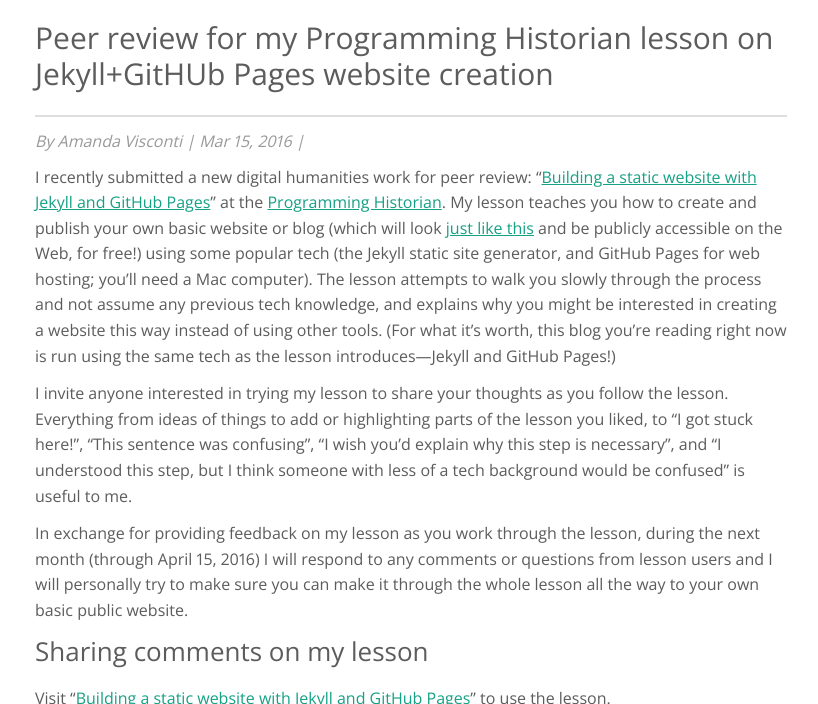
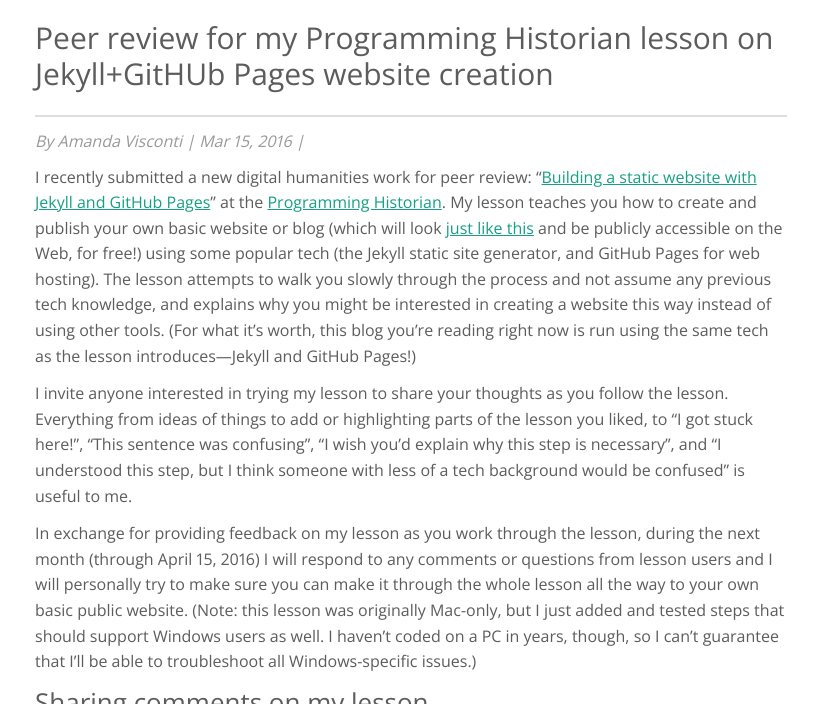
Before and after one commit to amandavisconti/literaturegeek, a Jekyll site: the page built from _posts/2016-03-15-peer-review-programming-historian-jekyll.md, in a window 1280 px wide and 900 px high, cut to the strip 196-900 px from the top of the window. Shown: the whole strip, without its empty margins (229-1047 px from the left). Built offline with Jekyll 4.4.1, drawn with Linux system fonts in a browser that asks for light colours.

Commit message:
Now w/Windows + PC help caveat

```diff
--- a/_posts/2016-03-15-peer-review-programming-historian-jekyll.md
+++ b/_posts/2016-03-15-peer-review-programming-historian-jekyll.md
@@ -11,11 +11,11 @@
 published: true
 ---
 
-I recently submitted a new digital humanities work for peer review: "[Building a static website with Jekyll and GitHub Pages](http://programminghistorian.github.io/ph-submissions/lessons/building-static-sites-with-jekyll-github-pages)" at the *[Programming Historian](http://programminghistorian.org/)*. My lesson teaches you how to create and publish your own basic website or blog (which will look [just like this](http://amandavisconti.github.io/JekyllDemo/) and be publicly accessible on the Web, for free!) using some popular tech (the Jekyll static site generator, and GitHub Pages for web hosting; you'll need a Mac computer). The lesson attempts to walk you slowly through the process and not assume any previous tech knowledge, and explains why you might be interested in creating a website this way instead of using other tools. (*For what it's worth, this blog you're reading right now is run using the same tech as the lesson introduces—Jekyll and GitHub Pages!*)
+I recently submitted a new digital humanities work for peer review: "[Building a static website with Jekyll and GitHub Pages](http://programminghistorian.github.io/ph-submissions/lessons/building-static-sites-with-jekyll-github-pages)" at the *[Programming Historian](http://programminghistorian.org/)*. My lesson teaches you how to create and publish your own basic website or blog (which will look [just like this](http://amandavisconti.github.io/JekyllDemo/) and be publicly accessible on the Web, for free!) using some popular tech (the Jekyll static site generator, and GitHub Pages for web hosting). The lesson attempts to walk you slowly through the process and not assume any previous tech knowledge, and explains why you might be interested in creating a website this way instead of using other tools. (*For what it's worth, this blog you're reading right now is run using the same tech as the lesson introduces—Jekyll and GitHub Pages!*)
 
 **I invite anyone interested in trying my lesson to share your thoughts as you follow the lesson.** Everything from ideas of things to add or highlighting parts of the lesson you liked, to "I got stuck here!", "This sentence was confusing", "I wish you'd explain why this step is necessary", and "I understood this step, but I think someone with less of a tech background would be confused" is useful to me.
 
-In exchange for providing feedback on my lesson as you work through the lesson, during the next month (*through April 15, 2016*) I will respond to any comments or questions from lesson users and **I will personally try to make sure you can make it through the whole lesson** all the way to your own basic public website.
+In exchange for providing feedback on my lesson as you work through the lesson, during the next month (*through April 15, 2016*) I will respond to any comments or questions from lesson users and **I will personally try to make sure you can make it through the whole lesson** all the way to your own basic public website. (*Note: this lesson was originally Mac-only, but I just added and tested steps that should support Windows users as well. I haven't coded on a PC in years, though, so I can't guarantee that I'll be able to troubleshoot all Windows-specific issues*.)
 
 ## Sharing comments on my lesson
 
```
